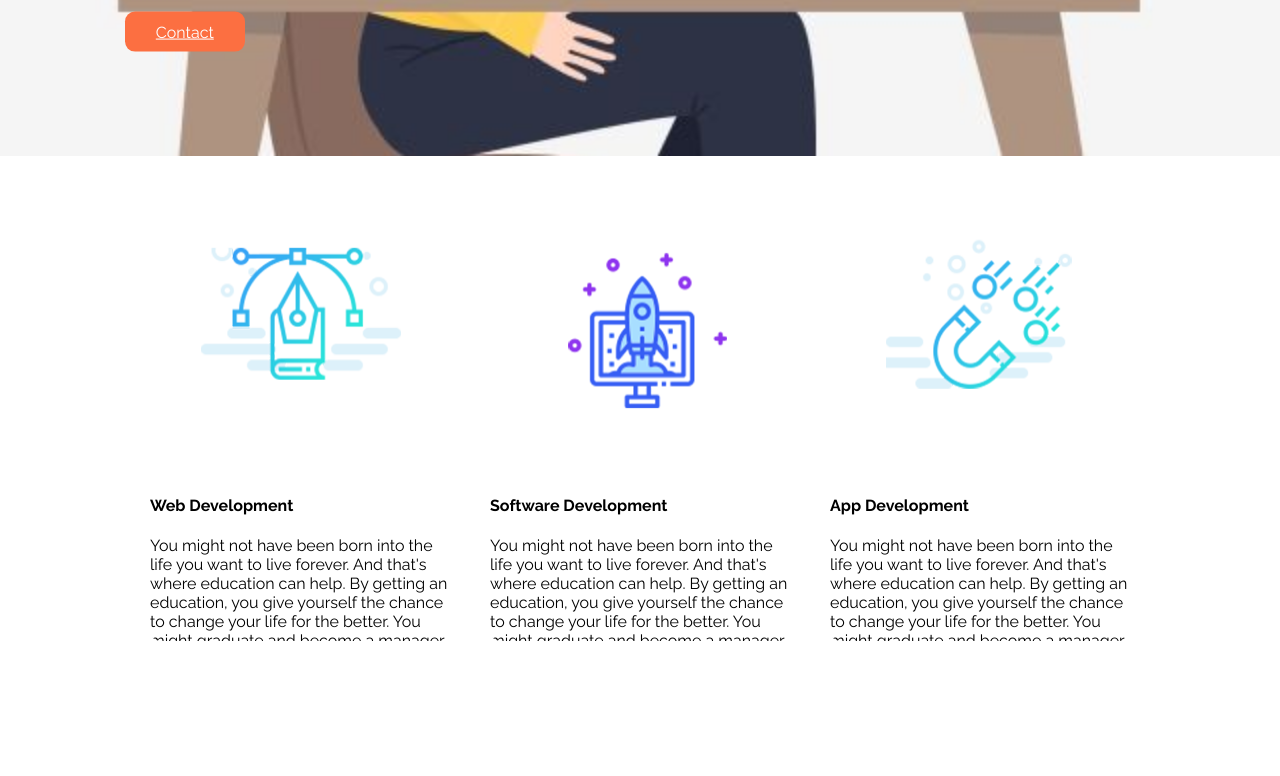
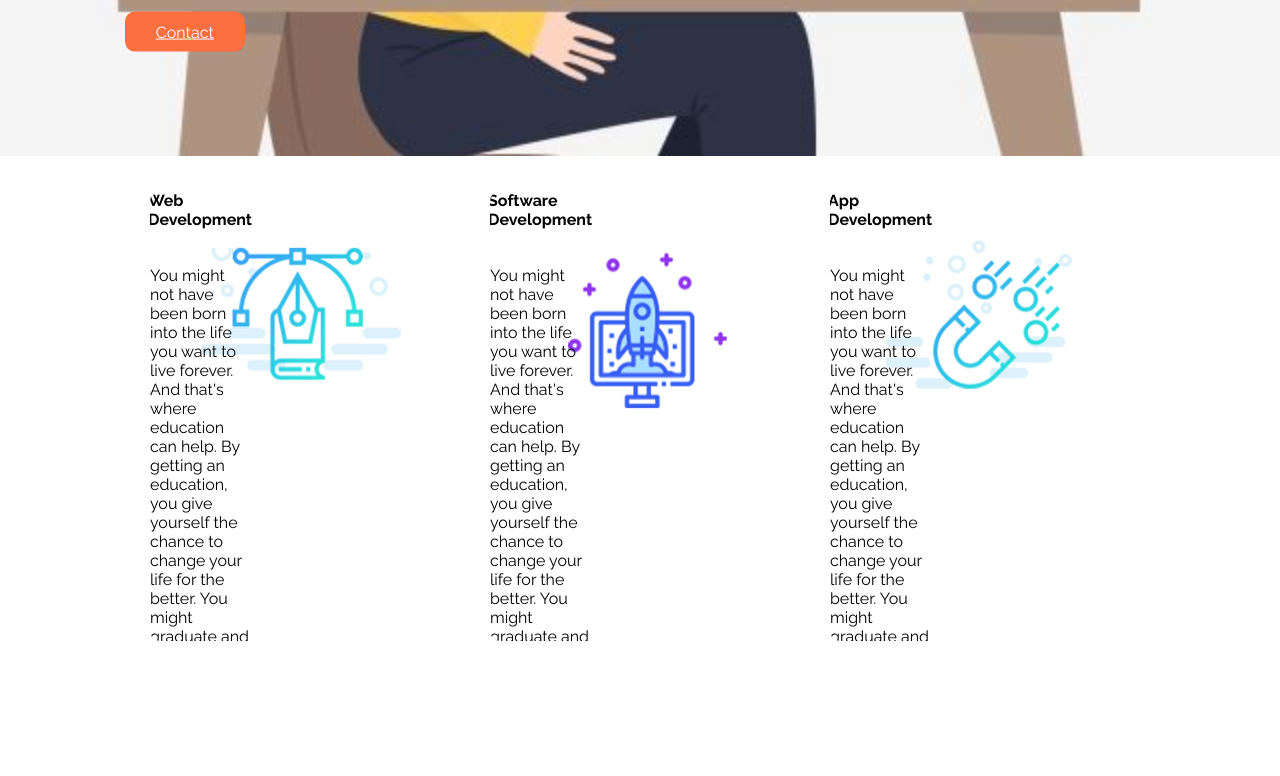
Before and after one commit to CodeMiko/Full-Website, a PHP site: page /php/index.php in a window 1280 px wide. Shown: the part 644-1420 px from the top of the page. Run offline with PHP 8.4, Linux system fonts and the light colour scheme.

Commit message:
adding css third

```diff
--- a/css/style.css
+++ b/css/style.css
@@ -135,4 +135,15 @@ nav ul li a:hover{
     width: 100%;
     height: 100%;
 }
-.f-text
+.f-text{
+    width: 100px;
+    height: 30px;
+    display: flex;
+    justify-content: center;
+    align-items: center;
+    flex-direction: column;
+}
+.f-text h4{
+    margin-top: -12px;
+
+}
```
